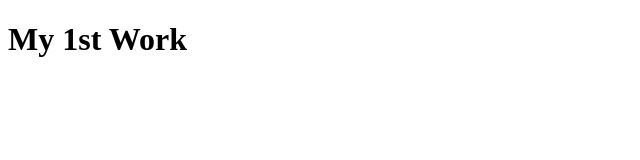
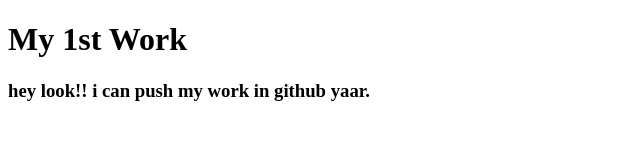
Before and after one commit to TanvirR7/my-1st-work, a plain HTML site: page index.html in a window 1280 px wide. Shown: the whole page, without its empty margins (0-640 px from the left). Drawn offline with Linux system fonts and the light colour scheme.

Commit message:
learned Github

```diff
--- a/index.html
+++ b/index.html
@@ -7,5 +7,6 @@
 </head>
 <body>
     <h1>My 1st Work</h1>
+    <h3>hey look!! i can push my work in github yaar. </h3>
 </body>
 </html>
```
